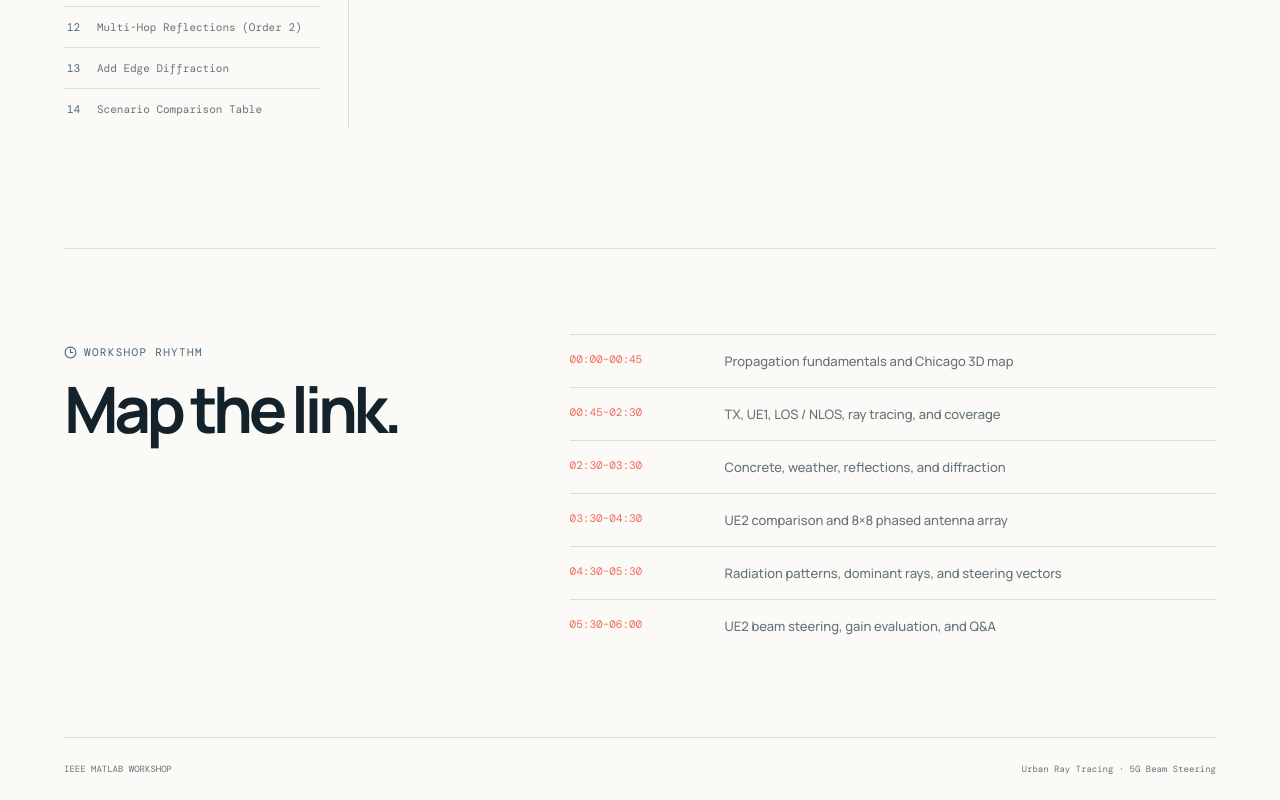
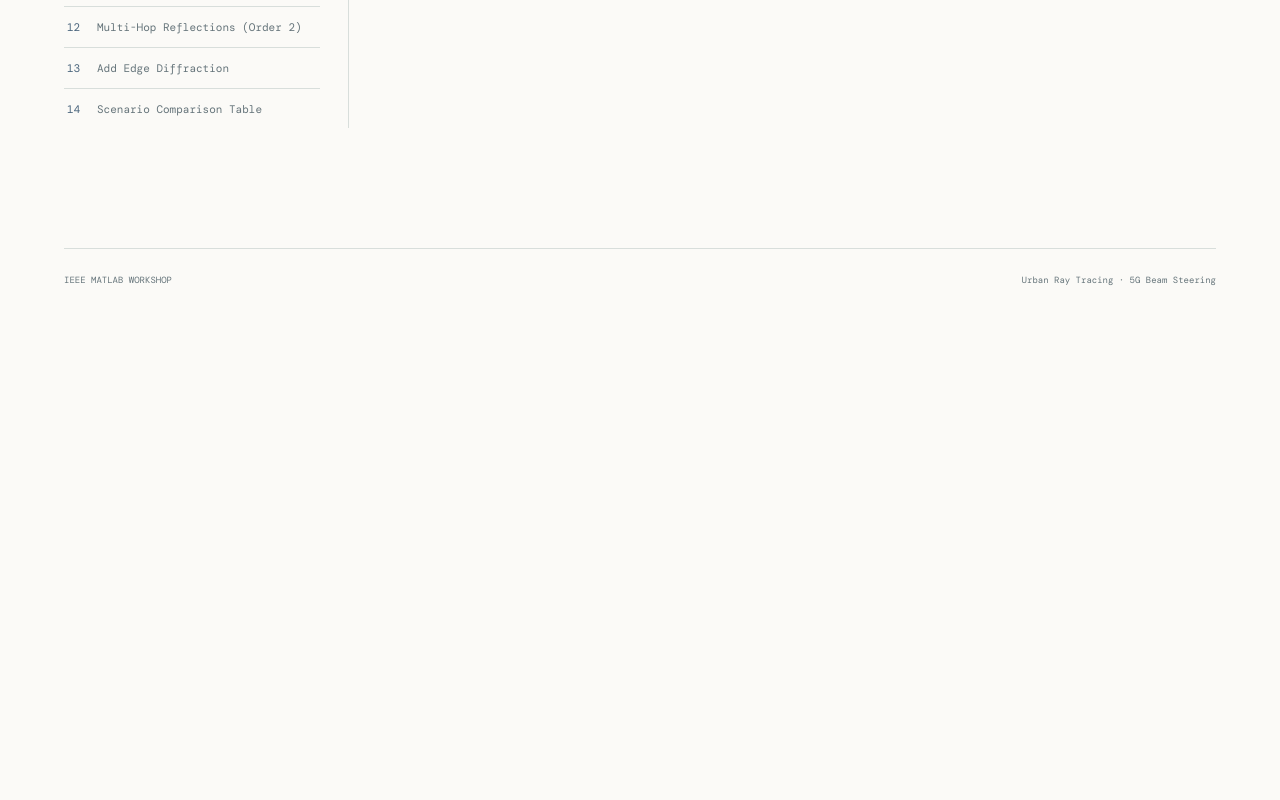
Before and after one commit to AmateurMind/IEEE-MATLAB-WORKSHOP, a React (Vite) app: page / in a window 1280 px wide. Shown: the part 829-1629 px from the top of the page. After the commit the page ends 1140 px from the top, so only its background shows below. Built offline with nearby package versions, Linux system fonts and the light colour scheme.

Commit message:
remove schedle section

```diff
--- a/src/App.jsx
+++ b/src/App.jsx
@@ -363,7 +363,7 @@ function App() {
             </div>
           </article>
         </section>
-        <section className="schedule">
+        {/* <section className="schedule">
           <div>
             <p className="kicker">
               <Clock3 size={13} /> WORKSHOP RHYTHM
@@ -378,7 +378,7 @@ function App() {
               </div>
             ))}
           </div>
-        </section>
+        </section> */}
       </main>
       <footer>
         <span>IEEE MATLAB WORKSHOP</span>
```
